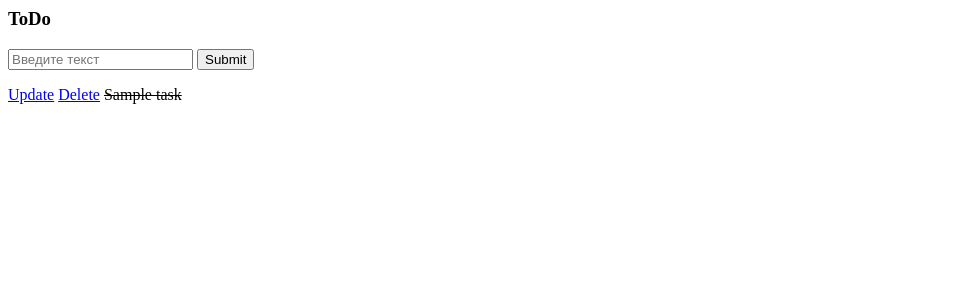
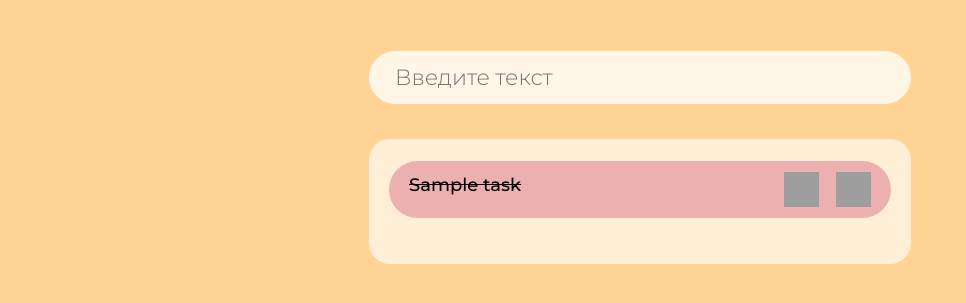
Before and after one commit to SvyatoSllav/ToDoApp, a Django app: page / in a window 1280 px wide. Shown: the top 303 px of the page, without its empty margins (0-966 px from the left). Run offline with Django 3.2, Linux system fonts and the light colour scheme; tables that the repository leaves empty hold one stand-in row (values such as "Sample post"); grey boxes are pictures that could not be loaded.

Commit message:
added index page

```diff
--- a/todo/tasks/templates/tasks/list.html
+++ b/todo/tasks/templates/tasks/list.html
@@ -1,17 +1,44 @@
-<h3>ToDo</h3>
+{% load static %}
+<!DOCTYPE html>
+<html lang="en">
+
+<head>
+    <meta charset="UTF-8" />
+    <meta http-equiv="X-UA-Compatible" content="IE=edge" />
+    <meta name="viewport" content="width=device-width, initial-scale=1.0" />
+    <link rel="preconnect" href="https://fonts.googleapis.com" />
+    <link rel="preconnect" href="https://fonts.gstatic.com" crossorigin />
+    <link href="https://fonts.googleapis.com/css2?family=Montserrat:wght@300;500&display=swap" rel="stylesheet" />
+    <link rel="stylesheet" href="{% static 'list.css' %}" />
+    <title>Tasks</title>
+</head>
+<body>
+
+    <div class="container">
+        <div class="text-input">
             <form method="post" action="">
                 {% csrf_token %}
                 {{ form.title }}
-    <input type="submit" name="Create Task" />
             </form>
+        </div>
+        <div class="tasks">
             {% for task in tasks %}
-    <div>
-        <a href="{% url 'tasks:update_task' task.id %}">Update</a>
-        <a href="{% url 'tasks:delete_task' task.id %}">Delete</a>
-        {% if task.complete == True %}
-            <strike>{{ task }}</strike>
-        {% else %}
-            <span>{{ task }}</span>
-        {% endif %}
+                    <div class="tasks__task">
+                            <a href="{% url 'tasks:update_task' task.id %}">
+                                <span class="tasks__title {% if task.complete %}completed{% endif %}">{{ task.title }}</span>
+                            </a>
+                            <div class="tasks__icons">
+                                <a class="complete-icon" href="{% url 'tasks:complete_task' task.id %}">
+                                    <img Width="35px" Height="35px" src="{% static 'images/Done.svg' %}" alt="" />
+                                </a>
+                                <a class="delete-icon" href="{% url 'tasks:delete_task' task.id %}">
+                                    <img Width="35px" Height="35px" src="{% static 'images/Close.svg' %}" alt="" />
+                                </a>
+                            </div>
                     </div>
             {% endfor %}
+        </div>
+    </div>
+
+</body>
+</html>
```
Lines whose indentation alone changed are shown as unchanged.
